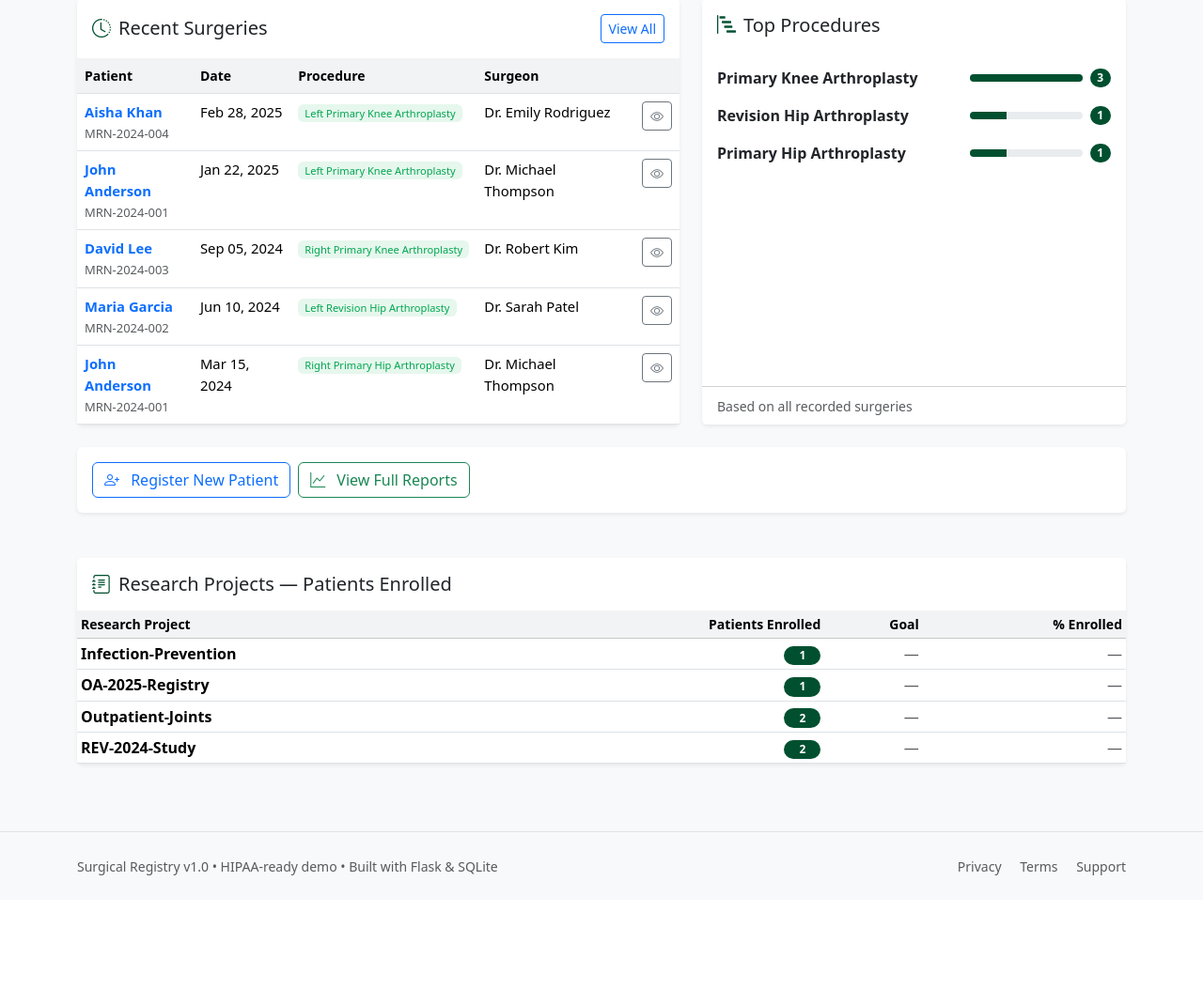
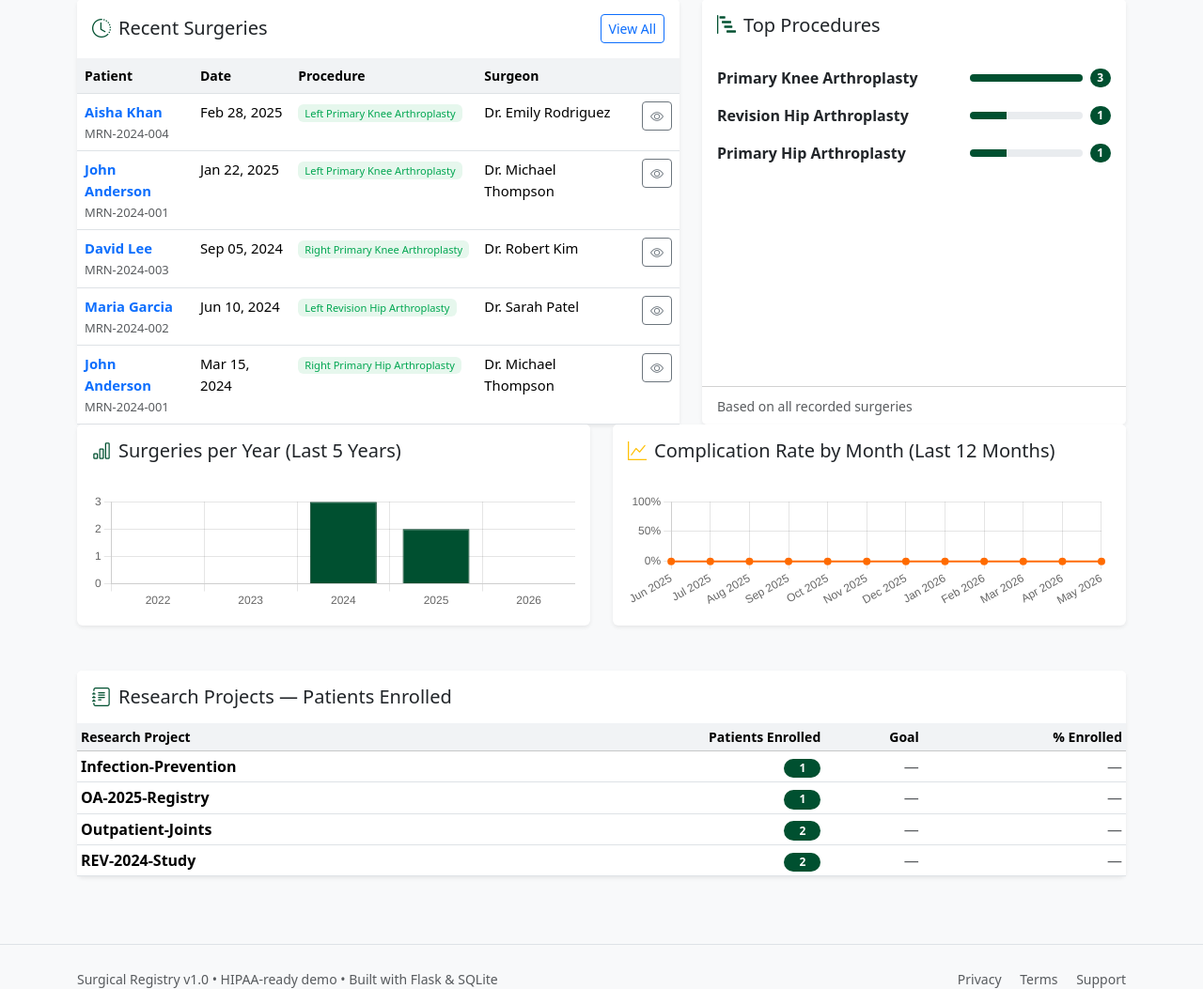
Before and after one commit to echo11dev/surgical-registry, a Flask app: page / in a window 1280 px wide. Shown: the part 524-1577 px from the top of the page at 94% size. Before the commit the page ends 1456 px from the top, so only its background shows below. Run offline with Flask 3, Linux system fonts and the light colour scheme; data comes from the database, SQL or seed files in the repository.

Commit message:
Add files via upload

```diff
--- a/app.py
+++ b/app.py
@@ -9,7 +9,8 @@ import os
 import csv
 import io
 import zipfile
-from datetime import datetime, date
+from datetime import datetime, date, timedelta
+from collections import defaultdict
 from flask import Flask, render_template, request, redirect, url_for, flash, jsonify, make_response
 from flask_sqlalchemy import SQLAlchemy
 from sqlalchemy.exc import IntegrityError
@@ -39,12 +40,14 @@ app.config['SQLALCHEMY_ENGINE_OPTIONS'] = {
 db = SQLAlchemy(app)
 
 # ==================== MODELS ====================
-
-class Gender(db.Model):
-    __tablename__ = 'genders'
-    id = db.Column(db.Integer, primary_key=True)
-    name = db.Column(db.String(20), unique=True, nullable=False)
-    patients = db.relationship('Patient', backref='gender', lazy=True)
+# Performance indexes added to Surgery, Implant, and Patient for:
+# - Fast date-range filtering (dashboard charts, reports)
+# - Surgeon / Hospital / Joint / Surgery Type queries
+# - Implant tracking and device surveillance
+# These are created automatically on fresh database initialization.
+
+# Gender lookup table removed.
+# Gender is now handled via the simple 'sex' field ('Male' / 'Female') on the Patient model.
 
 class ProcedureType(db.Model):
     __tablename__ = 'procedure_types'
@@ -84,7 +87,6 @@ class Patient(db.Model):
     first_name = db.Column(db.String(50), nullable=False)
     last_name = db.Column(db.String(50), nullable=False)
     dob = db.Column(db.Date, nullable=False)
-    gender_id = db.Column(db.Integer, db.ForeignKey('genders.id'))  # kept as gender_id for compatibility, labeled as "Sex" in UI
     sex = db.Column(db.String(10))  # 'Male' or 'Female' (simplified)
     weight_kg = db.Column(db.Float)
     height_cm = db.Column(db.Float)
@@ -93,7 +95,7 @@ class Patient(db.Model):
     phone = db.Column(db.String(20))
     email = db.Column(db.String(100))
     address = db.Column(db.Text)
-    created_at = db.Column(db.DateTime, default=datetime.utcnow)
+    created_at = db.Column(db.DateTime, default=datetime.utcnow, index=True)
     updated_at = db.Column(db.DateTime, default=datetime.utcnow, onupdate=datetime.utcnow)
 
     surgeries = db.relationship('Surgery', backref='patient', cascade='all, delete-orphan', lazy=True)
@@ -117,7 +119,7 @@ class Surgery(db.Model):
     __tablename__ = 'surgeries'
     id = db.Column(db.Integer, primary_key=True)
     patient_id = db.Column(db.Integer, db.ForeignKey('patients.id'), nullable=False)
-    surgery_date = db.Column(db.Date, nullable=False)
+    surgery_date = db.Column(db.Date, nullable=False, index=True)
     procedure_type_id = db.Column(db.Integer, db.ForeignKey('procedure_types.id'))
     surgeon_id = db.Column(db.Integer, db.ForeignKey('surgeons.id'))
     hospital_id = db.Column(db.Integer, db.ForeignKey('hospitals.id'))
@@ -126,10 +128,10 @@ class Surgery(db.Model):
     notes = db.Column(db.Text)
 
     # New orthopedic-specific fields
-    joint = db.Column(db.String(10))           # 'Hip' or 'Knee'
-    side = db.Column(db.String(10))            # 'Left' or 'Right'
-    surgery_type = db.Column(db.String(20))    # 'Primary' or 'Revision'
-    revision_reason = db.Column(db.String(50)) # 'Aseptic' or 'Infected' (if revision)
+    joint = db.Column(db.String(10), index=True)           # 'Hip' or 'Knee'
+    side = db.Column(db.String(10))
+    surgery_type = db.Column(db.String(20), index=True)    # 'Primary' or 'Revision'
+    revision_reason = db.Column(db.String(50), index=True) # 'Aseptic' or 'Septic' (Revision Type)
 
     # Elixhauser Comorbidity Index (van Walraven)
     elixhauser_score = db.Column(db.Integer, default=0)
@@ -138,6 +140,13 @@ class Surgery(db.Model):
     # Complications
     complications = db.Column(db.JSON, default={})  # Stores Yes/No for each complication
 
+    # Performance indexes for common registry queries (dashboard, reports, research exports)
+    __table_args__ = (
+        db.Index('ix_surgery_date_joint_type', 'surgery_date', 'joint', 'surgery_type'),
+        db.Index('ix_surgery_surgeon_date', 'surgeon_id', 'surgery_date'),
+        db.Index('ix_surgery_hospital_date', 'hospital_id', 'surgery_date'),
+    )
+
     # Outpatient / Same-day discharge
     outpatient = db.Column(db.Boolean, default=False)
 
@@ -149,15 +158,21 @@ class Surgery(db.Model):
 class Implant(db.Model):
     __tablename__ = 'implants'
     id = db.Column(db.Integer, primary_key=True)
-    surgery_id = db.Column(db.Integer, db.ForeignKey('surgeries.id'), nullable=False)
-    implant_type_id = db.Column(db.Integer, db.ForeignKey('implant_types.id'))
-    manufacturer_id = db.Column(db.Integer, db.ForeignKey('manufacturers.id'))
+    surgery_id = db.Column(db.Integer, db.ForeignKey('surgeries.id'), nullable=False, index=True)
+    implant_type_id = db.Column(db.Integer, db.ForeignKey('implant_types.id'), index=True)
+    manufacturer_id = db.Column(db.Integer, db.ForeignKey('manufacturers.id'), index=True)
     model = db.Column(db.String(100))
-    reference_number = db.Column(db.String(100), unique=True)  # was serial_number
+    reference_number = db.Column(db.String(100), unique=True, index=True)  # was serial_number
     size = db.Column(db.String(50))
     lot_number = db.Column(db.String(50))
     notes = db.Column(db.Text)
     created_at = db.Column(db.DateTime, default=datetime.utcnow)
+
+    # Helpful indexes for implant tracking and device surveillance queries
+    __table_args__ = (
+        db.Index('ix_implant_surgery_manufacturer', 'surgery_id', 'manufacturer_id'),
+        db.Index('ix_implant_type_manufacturer', 'implant_type_id', 'manufacturer_id'),
+    )
 
 
 class ResearchProject(db.Model):
@@ -261,14 +276,10 @@ def get_missing_mandatory_implants(surgery):
 
 def seed_initial_data():
     """Seed lookup tables and sample data if database is empty"""
-    if Gender.query.first() is not None:
+    if ProcedureType.query.first() is not None:
         return  # Already seeded
 
     # Lookups
-    genders = ['Male', 'Female']
-    for g in genders:
-        db.session.add(Gender(name=g))
-
     procedure_types = [
         'Total Hip Arthroplasty',
         'Total Knee Arthroplasty',
@@ -566,7 +577,13 @@ def get_all_lookups():
 
 @app.route('/')
 def dashboard():
-    """Main dashboard with statistics and recent activity"""
+    """Main dashboard with statistics and recent activity.
+
+    Performance optimizations:
+    - Uses SQL aggregation + targeted column loading (load_only style via query)
+    - Avoids loading full Surgery objects when possible
+    - Leverages new indexes on surgery_date, joint, surgery_type, surgeon_id, etc.
+    """
     stats = {
         'patients': Patient.query.count(),
         'surgeries': Surgery.query.count(),
@@ -598,43 +615,60 @@ def dashboard():
         Patient, Patient.id == Surgery.patient_id
     ).group_by(ResearchProject.name, ResearchProject.enrollment_goal).order_by(ResearchProject.name).all()
 
-    # Complication & Outcome Metrics
-    all_surgeries = Surgery.query.all()
-    total_surgeries = len(all_surgeries)
+    # === Optimized Complication & Outcome Metrics ===
+    # Use efficient queries + targeted column loading instead of loading entire objects
+
+    total_surgeries = db.session.query(db.func.count(Surgery.id)).scalar() or 0
 
     if total_surgeries > 0:
-        # Overall complication rate (any 'yes' in complications JSON)
+        # Load only the columns we actually need for calculations (much lighter on memory)
+        surgery_data = db.session.query(
+            Surgery.complications,
+            Surgery.surgery_type,
+            Surgery.outpatient,
+            ProcedureType.name.label('procedure_name')
+        ).outerjoin(ProcedureType).all()
+
+        # Overall complication rate (any 'yes')
         surgeries_with_any_complication = sum(
-            1 for s in all_surgeries
-            if s.complications and any(v == 'yes' for v in s.complications.values())
+            1 for comp, _, _, _ in surgery_data
+            if comp and any(v == 'yes' for v in comp.values())
         )
+
         # Deep periprosthetic joint infection
         deep_infection_count = sum(
-            1 for s in all_surgeries
-            if s.complications and s.complications.get('deep_periprosthetic_joint_infection') == 'yes'
+            1 for comp, _, _, _ in surgery_data
+            if comp and comp.get('deep_periprosthetic_joint_infection') == 'yes'
         )
+
         # 30-day readmission
         readmission_30d_count = sum(
-            1 for s in all_surgeries
-            if s.complications and s.complications.get('readmission') == 'yes'
+            1 for comp, _, _, _ in surgery_data
+            if comp and comp.get('readmission') == 'yes'
         )
 
         stats['complication_rate'] = round((surgeries_with_any_complication / total_surgeries) * 100, 1)
         stats['deep_infection_rate'] = round((deep_infection_count / total_surgeries) * 100, 1)
         stats['readmission_30d_rate'] = round((readmission_30d_count / total_surgeries) * 100, 1)
 
-        # Revision Burden (% of surgeries that are revisions)
-        revision_count = sum(1 for s in all_surgeries if getattr(s, 'surgery_type', None) == 'Revision')
+        # Revision Burden
+        revision_count = sum(1 for _, stype, _, _ in surgery_data if stype == 'Revision')
         stats['revision_burden'] = round((revision_count / total_surgeries) * 100, 1)
 
-        # % Outpatient Joints (THA, TKA, UKA that were outpatient/same-day)
-        joint_keywords = ['Hip', 'Knee', 'UKA']
-        joint_surgeries = [
-            s for s in all_surgeries
-            if s.procedure_type and any(kw in (s.procedure_type.name or '') for kw in joint_keywords)
-        ]
-        outpatient_joints = sum(1 for s in joint_surgeries if getattr(s, 'outpatient', False))
-        stats['outpatient_joint_percent'] = round((outpatient_joints / len(joint_surgeries) * 100), 1) if joint_surgeries else 0
+        # % Outpatient Joints (more efficient filtering)
+        joint_keywords = ('Hip', 'Knee', 'UKA')
+        outpatient_joints = sum(
+            1 for comp, stype, outpatient, pname in surgery_data
+            if outpatient
+            and pname
+            and any(kw in pname for kw in joint_keywords)
+        )
+        joint_surgery_count = sum(
+            1 for _, _, _, pname in surgery_data
+            if pname and any(kw in pname for kw in joint_keywords)
+        )
+        stats['outpatient_joint_percent'] = round((outpatient_joints / joint_surgery_count * 100), 1) if joint_surgery_count > 0 else 0
+
     else:
         stats['complication_rate'] = 0
         stats['deep_infection_rate'] = 0
@@ -642,12 +676,71 @@ def dashboard():
         stats['revision_burden'] = 0
         stats['outpatient_joint_percent'] = 0
 
+    # === Chart Data for Dashboard ===
+    today = date.today()
+
+    # 1. Surgeries per year - last 5 years
+    five_years_ago = today.year - 4
+    surgeries_by_year = db.session.query(
+        db.func.extract('year', Surgery.surgery_date).label('year'),
+        db.func.count(Surgery.id).label('count')
+    ).filter(
+        db.func.extract('year', Surgery.surgery_date) >= five_years_ago
+    ).group_by(
+        db.func.extract('year', Surgery.surgery_date)
+    ).order_by('year').all()
+
+    # Fill missing years with 0
+    year_counts = {int(y): c for y, c in surgeries_by_year}
+    surgeries_by_year = [(y, year_counts.get(y, 0)) for y in range(five_years_ago, today.year + 1)]
+    year_labels = [str(y) for y, c in surgeries_by_year]
+    year_counts = [c for y, c in surgeries_by_year]
+
+    # 2. Complication rate by month - last 12 months (optimized column loading)
+    twelve_months_ago = today - timedelta(days=365)
+    month_complication = defaultdict(lambda: {'total': 0, 'complicated': 0})
+
+    monthly_surgeries = db.session.query(
+        Surgery.surgery_date,
+        Surgery.complications
+    ).filter(Surgery.surgery_date >= twelve_months_ago).all()
+
+    for surg_date, comp in monthly_surgeries:
+        if surg_date:
+            key = surg_date.strftime('%Y-%m')
+            month_complication[key]['total'] += 1
+            if comp and any(v == 'yes' for v in comp.values()):
+                month_complication[key]['complicated'] += 1
+
+    # Build last 12 months list (most recent last for chart)
+    monthly_complication_rates = []
+    current = today.replace(day=1)
+    for i in range(12):
+        key = current.strftime('%Y-%m')
+        data = month_complication.get(key, {'total': 0, 'complicated': 0})
+        rate = round((data['complicated'] / data['total']) * 100, 1) if data['total'] > 0 else 0
+        monthly_complication_rates.append({
+            'month': current.strftime('%b %Y'),
+            'rate': rate,
+            'total': data['total']
+        })
+        # Go to previous month
+        if current.month == 1:
+            current = current.replace(year=current.year - 1, month=12)
+        else:
+            current = current.replace(month=current.month - 1)
+    monthly_complication_rates.reverse()  # oldest → newest
+
     return render_template('index.html',
                           stats=stats,
                           recent_surgeries=recent_surgeries,
                           top_procedures=top_procedures,
                           lookups=lookups,
-                          research_enrollment=research_enrollment)
+                          research_enrollment=research_enrollment,
+                          surgeries_by_year=surgeries_by_year,
+                          year_labels=year_labels,
+                          year_counts=year_counts,
+                          monthly_complication_rates=monthly_complication_rates)
 
 # ---------- PATIENTS ----------
 @app.route('/patients')
@@ -1009,7 +1102,6 @@ def add_lookup(table):
         return redirect(url_for('lookups'))
 
     model_map = {
-        'genders': Gender,
         'procedure_types': ProcedureType,
         'implant_types': ImplantType,
         'manufacturers': Manufacturer,
@@ -1083,7 +1175,6 @@ def edit_lookup(table, entry_id):
 def delete_lookup(table, entry_id):
     """Delete a lookup entry (if not in use)"""
     model_map = {
-        'genders': Gender,
         'procedure_types': ProcedureType,
         'implant_types': ImplantType,
         'manufacturers': Manufacturer,
--- a/templates/index.html
+++ b/templates/index.html
@@ -238,55 +238,108 @@
     </div>
 </div>
 
-<!-- Quick Actions -->
-<div class="row mt-4">
-    <div class="col-12">
-        <div class="card">
-            <div class="card-body py-3">
-                <div class="d-flex flex-wrap gap-2 justify-content-center justify-content-md-start">
-                    <a href="{{ url_for('patients_list') }}" class="btn btn-outline-primary">
-                        <i class="bi bi-person-plus me-2"></i> Register New Patient
-                    </a>
-                    <button class="btn btn-outline-success" data-bs-toggle="modal" data-bs-target="#quickStatsModal">
-                        <i class="bi bi-graph-up me-2"></i> View Full Reports
-                    </button>
-                </div>
+<!-- Analytics Charts -->
+<div class="row g-4 mb-4">
+    <!-- Surgeries per Year (Last 5 Years) -->
+    <div class="col-lg-6">
+        <div class="card h-100">
+            <div class="card-header bg-white border-0 py-3">
+                <h5 class="mb-0"><i class="bi bi-bar-chart me-2 text-primary"></i>Surgeries per Year (Last 5 Years)</h5>
+            </div>
+            <div class="card-body">
+                <canvas id="surgeriesByYearChart" height="120"></canvas>
+            </div>
+        </div>
+    </div>
+
+    <!-- Complication Rate by Month (Last 12 Months) -->
+    <div class="col-lg-6">
+        <div class="card h-100">
+            <div class="card-header bg-white border-0 py-3">
+                <h5 class="mb-0"><i class="bi bi-graph-up me-2 text-warning"></i>Complication Rate by Month (Last 12 Months)</h5>
+            </div>
+            <div class="card-body">
+                <canvas id="complicationRateChart" height="120"></canvas>
             </div>
         </div>
     </div>
 </div>
 
-<!-- Quick Stats Modal -->
-<div class="modal fade" id="quickStatsModal" tabindex="-1">
-    <div class="modal-dialog modal-lg">
-        <div class="modal-content">
-            <div class="modal-header">
-                <h5 class="modal-title">Registry Overview</h5>
-                <button type="button" class="btn-close btn-close-white" data-bs-dismiss="modal"></button>
-            </div>
-            <div class="modal-body">
-                <div class="row g-4">
-                    <div class="col-md-4 text-center">
-                        <div class="display-4 fw-bold text-primary">{{ stats.patients }}</div>
-                        <div class="text-muted">Patients</div>
-                    </div>
-                    <div class="col-md-4 text-center">
-                        <div class="display-4 fw-bold text-success">{{ stats.surgeries }}</div>
-                        <div class="text-muted">Surgeries</div>
-                    </div>
-                    <div class="col-md-4 text-center">
-                        <div class="display-4 fw-bold text-warning">{{ stats.implants }}</div>
-                        <div class="text-muted">Implants</div>
-                    </div>
-                </div>
-                <hr>
-                <p class="small text-muted text-center mb-0">This is a fully functional demo. All data is stored in SQLite and persists across restarts.</p>
-            </div>
-        </div>
-    </div>
-</div>
+<!-- Include Chart.js -->
+<script src="https://cdn.jsdelivr.net/npm/chart.js@4.4.1/dist/chart.umd.min.js"></script>
+<script>
+    // Surgeries per Year - Bar Chart
+    const yearCtx = document.getElementById('surgeriesByYearChart');
+    if (yearCtx) {
+        new Chart(yearCtx, {
+            type: 'bar',
+            data: {
+                labels: {{ year_labels | tojson }},
+                datasets: [{
+                    label: 'Surgeries',
+                    data: {{ year_counts | tojson }},
+                    backgroundColor: '#005030',
+                    borderColor: '#003d24',
+                    borderWidth: 1
+                }]
+            },
+            options: {
+                responsive: true,
+                maintainAspectRatio: false,
+                scales: {
+                    y: { beginAtZero: true, ticks: { stepSize: 1 } }
+                },
+                plugins: {
+                    legend: { display: false }
+                }
+            }
+        });
+    }
 
-<!-- Research Projects Enrollment (moved to bottom as requested) -->
+    // Complication Rate by Month - Line Chart
+    const compCtx = document.getElementById('complicationRateChart');
+    if (compCtx) {
+        new Chart(compCtx, {
+            type: 'line',
+            data: {
+                labels: {{ monthly_complication_rates | map(attribute='month') | list | tojson }},
+                datasets: [{
+                    label: 'Complication Rate (%)',
+                    data: {{ monthly_complication_rates | map(attribute='rate') | list | tojson }},
+                    borderColor: '#FF6B00',
+                    backgroundColor: 'rgba(255, 107, 0, 0.1)',
+                    borderWidth: 2,
+                    tension: 0.3,
+                    fill: true,
+                    pointBackgroundColor: '#FF6B00'
+                }]
+            },
+            options: {
+                responsive: true,
+                maintainAspectRatio: false,
+                scales: {
+                    y: {
+                        beginAtZero: true,
+                        max: 100,
+                        ticks: { callback: function(val) { return val + '%'; } }
+                    }
+                },
+                plugins: {
+                    legend: { display: false },
+                    tooltip: {
+                        callbacks: {
+                            label: function(context) {
+                                return context.raw + '% complication rate';
+                            }
+                        }
+                    }
+                }
+            }
+        });
+    }
+</script>
+
+<!-- Research Projects Enrollment -->
 {% if research_enrollment %}
 <div class="row g-4 mt-4">
     <div class="col-12">
```
Also changed, not shown: templates/patient_detail.html (+3 -6 lines), templates/surgery_detail.html (+3 -6 lines), README.md.
